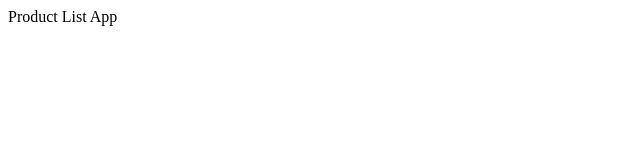
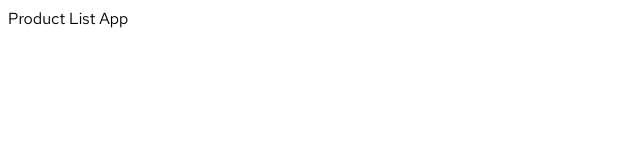
Before and after one commit to arshGoyalDev/product-list-app, a React (Create React App) app: page / in a window 1280 px wide. Shown: the top 160 px of the page, without its empty margins (0-640 px from the left). Built offline with nearby package versions, Linux system fonts and the light colour scheme.

Commit message:
add: custom theme

```diff
--- a/src/App.js
+++ b/src/App.js
@@ -1,6 +1,6 @@
 const App = () => {
   return (
-    <main className="App">
+    <main>
       Product List App
     </main>
   );
--- a/src/index.css
+++ b/src/index.css
@@ -1,3 +1,9 @@
+@import url("https://fonts.googleapis.com/css2?family=Red+Hat+Text:ital,wght@0,300..700;1,300..700&display=swap");
+
 @tailwind base;
 @tailwind components;
 @tailwind utilities;
+
+body {
+  font-family: "Red Hat Text", sans-serif;
+}
```
